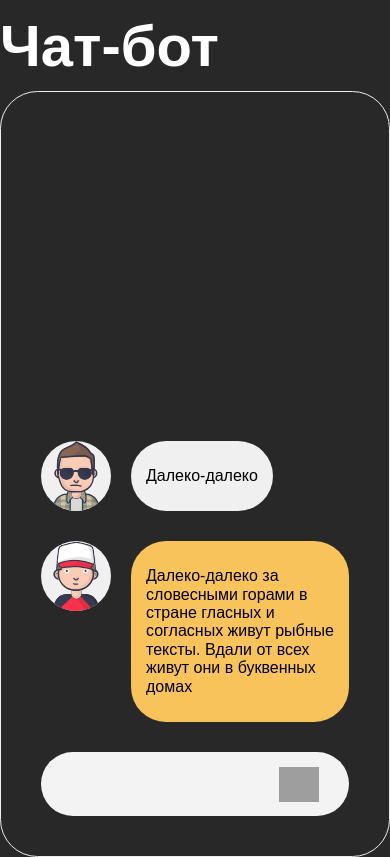
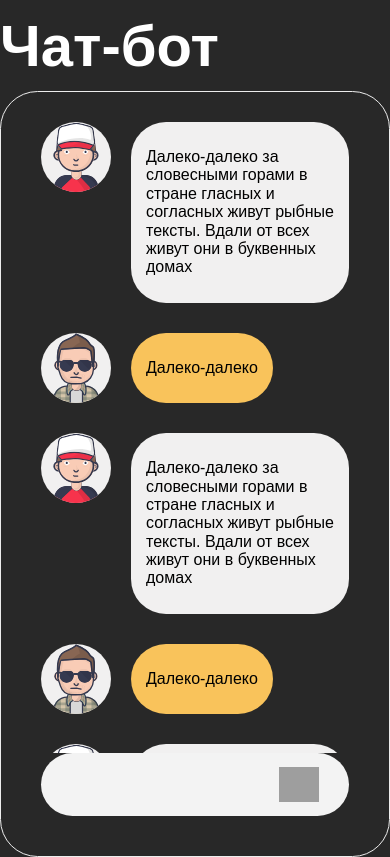
Before and after one commit to alphaalena/beeline_js_test, a Vue app: page / in a window 390 px wide. Built offline with nearby package versions, Linux system fonts and the light colour scheme; grey boxes are pictures that could not be loaded; a web font is replaced by a local one.

Commit message:
mobile version

```diff
--- a/src/App.vue
+++ b/src/App.vue
@@ -19,5 +19,11 @@ export default {
 </script>
 
 <style lang="scss">
-
+  .chat {
+    @media screen and (max-width: 375px) {
+      height: 100vh;
+      display: flex;
+      flex-direction: column;
+    }
+  }
 </style>
--- a/src/components/InputComponent.vue
+++ b/src/components/InputComponent.vue
@@ -22,8 +22,12 @@ export default {
     background-color: #F3F3F3;
     border-radius: 32px;
     padding: 14px 30px;
-    margin-top: 30px;
-
+    @media screen and (max-width: 375px) {
+      border-radius: 0;
+      position: fixed;
+      bottom: 0;
+      left: 0;
+    }
   }
   .send {
     background: url('../assets/svg/send.svg');
--- a/src/components/MessageComponent.vue
+++ b/src/components/MessageComponent.vue
@@ -23,9 +23,26 @@ export default {
     display: flex;
     min-height: 70px;
     margin-top: 30px;
+    &:last-child {
+      margin-bottom: 30px;
+    }
+    @media screen and (max-width: 375px) {
+      padding-left: 20px;
+      padding-right: 20px;
+      &-area {
+        margin-bottom: 64px;
+        margin-top: 64px;
+      }
+    }
     &.is-mine {
       .text {
         background-color: #F1F0F0;
+      }
+    }
+    &-area {
+      overflow-y: auto;
+      &::-webkit-scrollbar {
+        display: none;
       }
     }
   }
--- a/src/components/TitleComponent.vue
+++ b/src/components/TitleComponent.vue
@@ -1,5 +1,7 @@
 <template>
-  <h1 class="title">{{ title }}</h1>
+  <div class="title-wrapper">
+    <h1 class="title">{{ title }}</h1>
+  </div>
 </template>
 
 <script>
@@ -17,5 +19,19 @@ export default {
     color: #FFFFFF;
     font-size: 58px;
     line-height: 91px;
+    @media screen and (max-width: 375px) {
+      font-size: 32px;
+      line-height: 32px;
+      &-wrapper {
+        height: 64px;
+        padding: 17px 0 22px 20px;
+        background: #282828;
+        position: fixed;
+        top: 0;
+        left: 0;
+        right: 0;
+        z-index: 1;
+      }
+    }
   }
 </style>
--- a/src/components/WindowComponent.vue
+++ b/src/components/WindowComponent.vue
@@ -1,8 +1,9 @@
 <template>
   <div class="window">
     <input-component/>
-    <message-component image-url="/images/he.svg" :text="getText()"/>
-    <message-component image-url="/images/me.svg" is-mine :text="getText2()"/>
+    <div class="message-area">
+      <message-component v-for="message in getMessages(20)" :key="message.id" :image-url="message.imageUrl" :is-mine="message.isMine" :text="message.text"/>
+    </div>
   </div>
 </template>
 
@@ -17,11 +18,17 @@ export default {
     MessageComponent
   },
   methods: {
-    getText () {
-      return 'Далеко-далеко за словесными горами в стране гласных и согласных живут рыбные тексты. Вдали от всех живут они в буквенных домах'
-    },
-    getText2 () {
-      return 'Далеко-далеко'
+    getMessages (count) {
+      const messages = []
+      for (let i = 0; i < count; i++) {
+        messages.push({
+          id: i,
+          imageUrl: i % 2 === 0 ? '/images/he.svg' : '/images/me.svg',
+          text: i % 2 === 0 ? 'Далеко-далеко за словесными горами в стране гласных и согласных живут рыбные тексты. Вдали от всех живут они в буквенных домах' : 'Далеко-далеко',
+          isMine: i % 2 === 0
+        })
+      }
+      return messages
     }
   }
 }
@@ -33,9 +40,16 @@ export default {
     flex-direction: column-reverse;
     max-width: 700px;
     min-height: 766px;
+    max-height: 766px;
     border: 1px solid #EDEDED;
     border-radius: 37.5px;
     background-color: #282828;
     padding: 0 40px 40px 40px;
+    @media screen and (max-width: 375px) {
+      border: none;
+      flex: 1;
+      padding: 0;
+      max-height: none;
+    }
   }
 </style>
```
